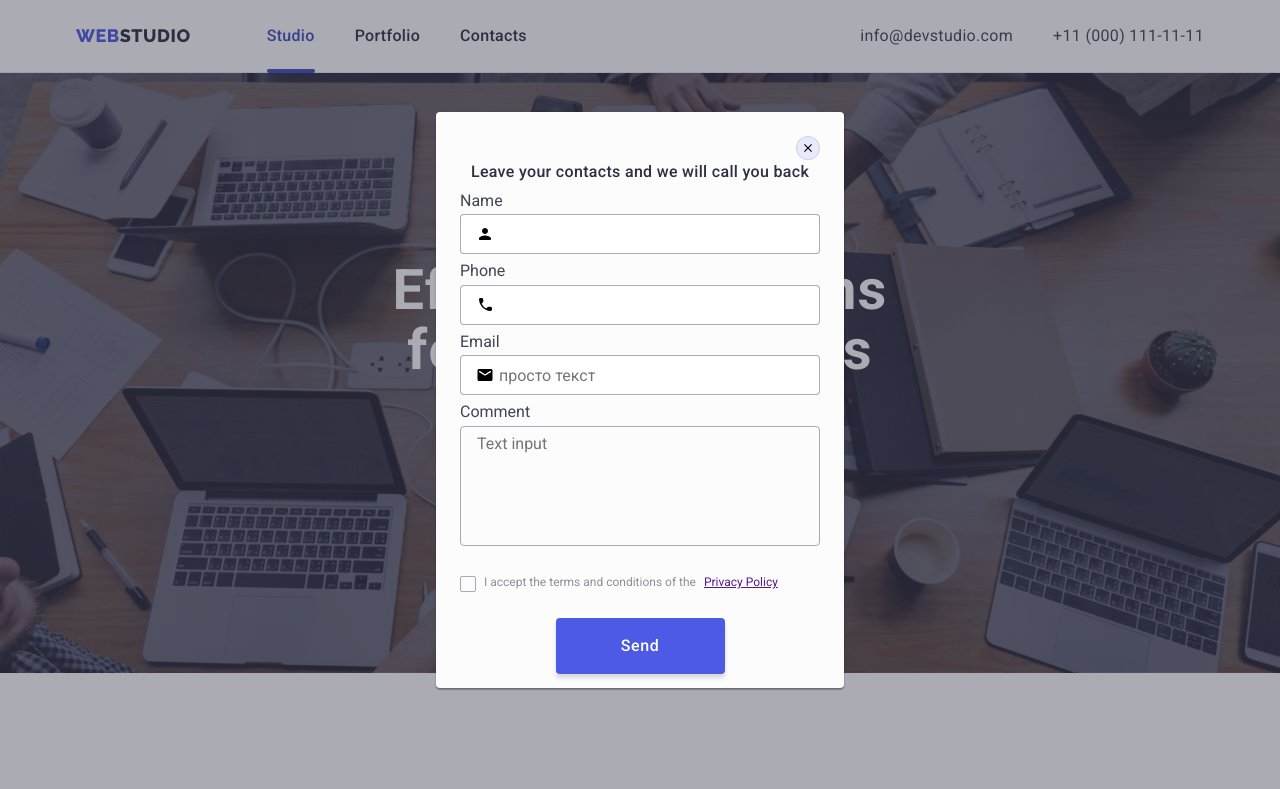
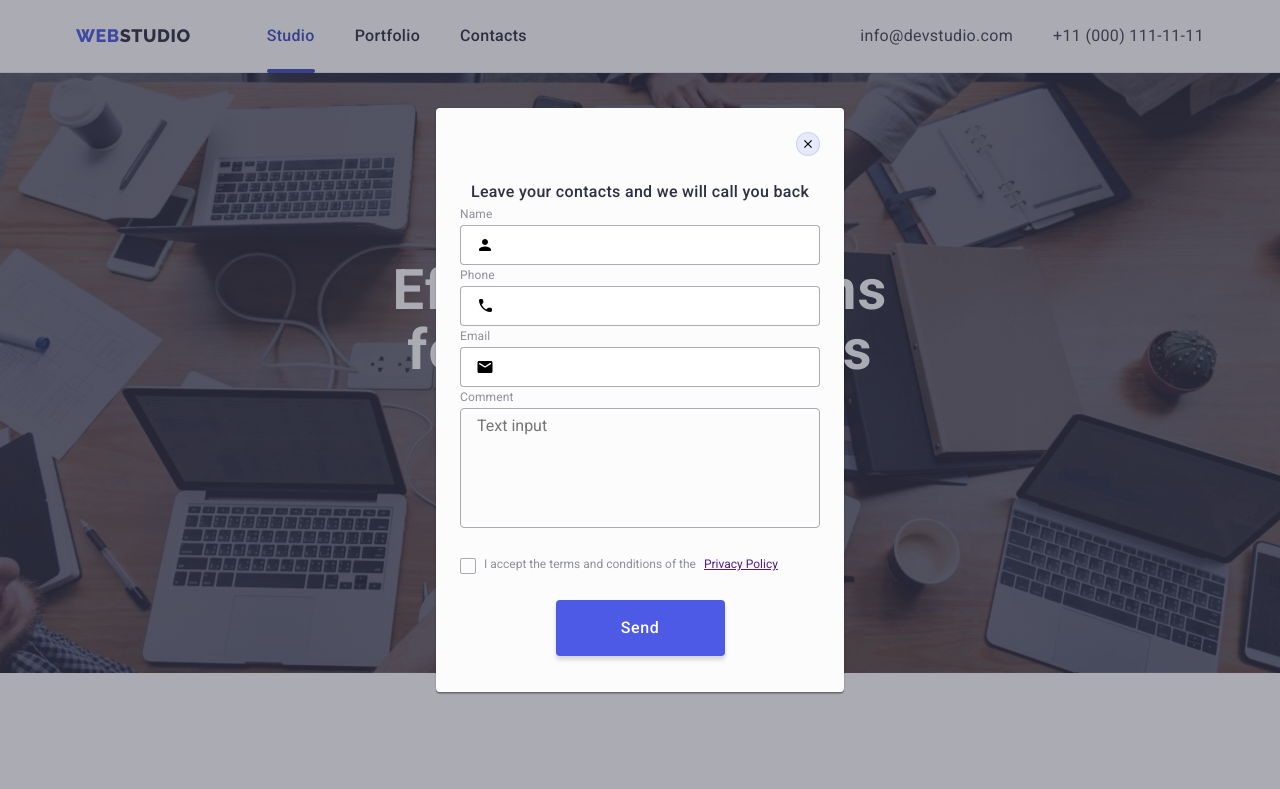
Before and after one commit to ampopovych/goit-markup-hw-06, a plain HTML site: page index.html in a window 1280 px wide. Both pictures are taken after a click on the button "Order Service". Shown: the top 789 px of the page. Drawn offline with nearby package versions, Linux system fonts and the light colour scheme.

Commit message:
14041833

```diff
--- a/css/styles.css
+++ b/css/styles.css
@@ -218,7 +218,7 @@ position: relative;
 
 .modal {
   width: 408px;
-  height: 576px;
+  height: 584px;
   position: absolute;
   top: 50%;
   left: 50%;
@@ -226,7 +226,7 @@ position: relative;
   background: #FCFCFC;
   box-shadow: 0px 1px 1px rgba(0, 0, 0, 0.14), 0px 1px 3px rgba(0, 0, 0, 0.12), 0px 2px 1px rgba(0, 0, 0, 0.2);
   border-radius: 4px;
-  padding: 24px;
+  padding: 72px 24px 24px;
   display: block;
 }
 
@@ -245,7 +245,6 @@ position: relative;
   display: flex;
   justify-content: center;
   align-items: center;
-  margin-bottom: 24px;
 }
 
 .close-button:hover, .close-button:focus {
@@ -265,12 +264,14 @@ position: relative;
   text-align: center;
   letter-spacing: 0.02em;
   color: #2E2F42;
-  margin-top: 24px;
-}
+ }
 .modal-lable{
   display: inline-block;
   margin-bottom: 4px;
-  margin-top: 8px;
+  font-size: 12px;
+line-height: 14px;
+letter-spacing: 0.01em;
+color: #8E8F99;
 }
 .modal-input{
   width: 100%;
@@ -290,7 +291,13 @@ position: relative;
   top: 50%;
   transform: translateY(-50%);
 }
+.modal-input-icon:hover {
+  fill: #4D5AE5;
+}
 .modal-input:focus + .modal-input-icon{
+  fill: #4D5AE5;
+}
+.modal-input:hover + .modal-input-icon{
   fill: #4D5AE5;
 }
 .input-wrap{
@@ -322,13 +329,13 @@ position: relative;
   background-repeat: no-repeat;
   background-position: center;
   }
-  .modal-check:focus + .modal-lable-prpol::before{
+  /*-.modal-check:focus + .modal-lable-prpol::before{
     background-color: #404BBF;
     border-color: transparent;
     background-image: url(../images/Vector.svg);
     background-repeat: no-repeat;
     background-position: center;
-    }
+    }-*/
 
 .modal-lable-prpol{
 font-weight: 400;
--- a/index.html
+++ b/index.html
@@ -78,7 +78,6 @@
                                             class="modal-input"
                                             name="email"
                                             id="client-email"
-                                            placeholder="просто текст"
                                             />
                                             <svg width="18" height="24" class="modal-input-icon">
                                                 <use href="./images/modalicon.svg#icon-email"></use>
```
